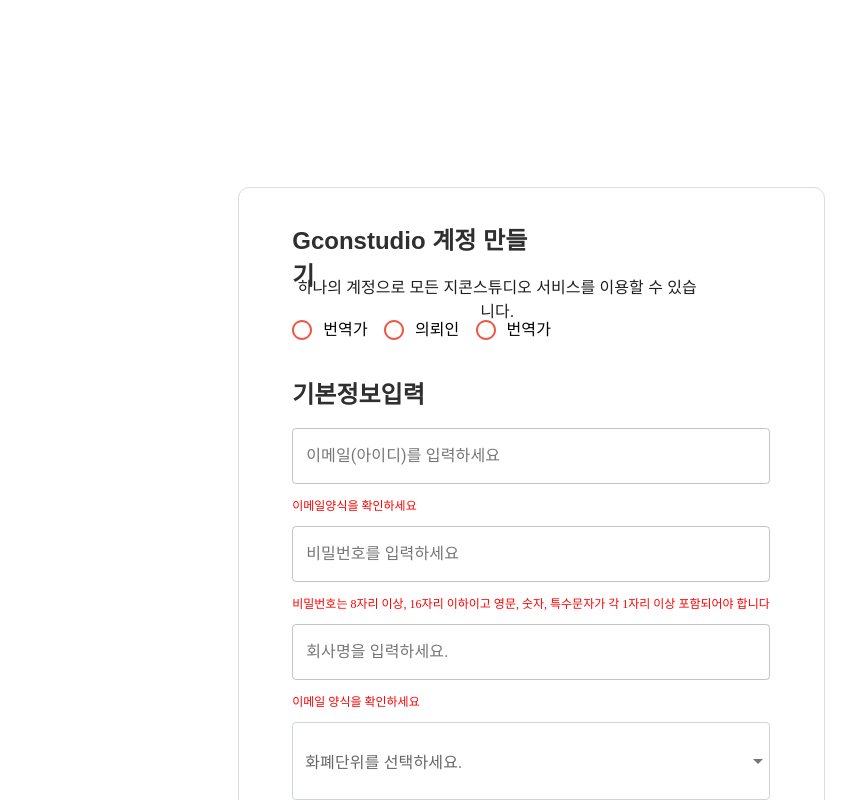
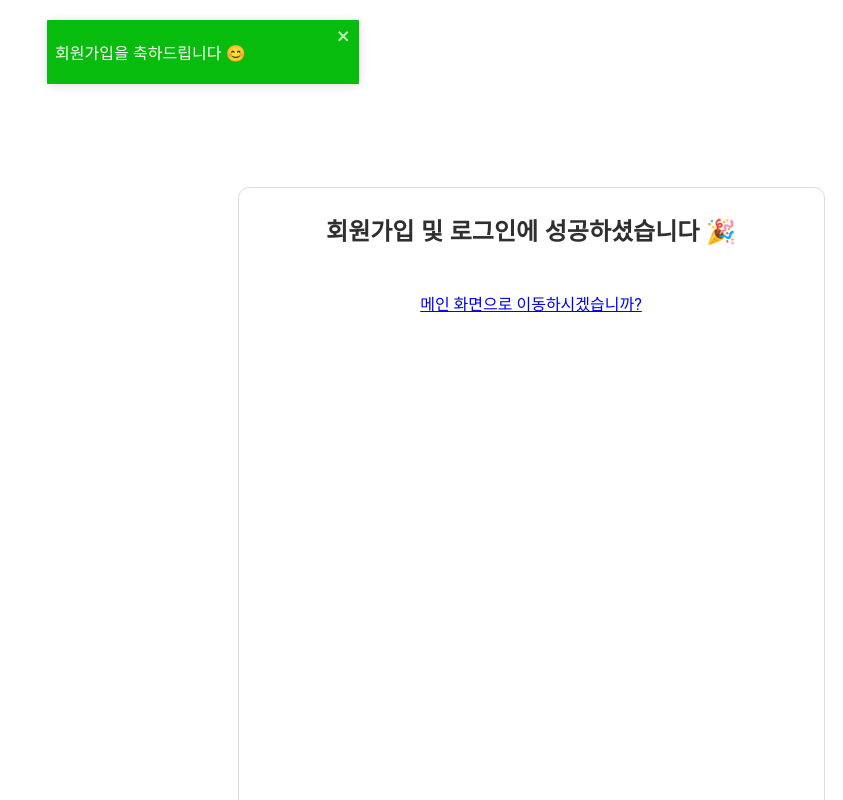
Before and after one commit to insungsong/goncstudio-frontend, a React (Create React App) app: page /signupfail in a window 1280 px wide. Shown: the top 800 px of the page, without its empty margins (437-1280 px from the left). Built offline with nearby package versions, Linux system fonts and the light colour scheme.

Commit message:
goncstudio Front-end Done

```diff
--- a/src/App.js
+++ b/src/App.js
@@ -137,6 +137,8 @@
   justify-content:flex-start;
 `;
 
+const GoncstudioForm = styled.form``;
+
 const BootstrapInput = withStyles((theme) => ({
   root: {
     'label + &': {
@@ -175,7 +177,8 @@
 
 const App = () => {
   //직업의 value를 담는 hooks
-  const [value, setValue] = useState("");
+  const [jobCategory, setJobCategory] = useState("");
+  console.log(jobCategory);
 
   //email이 정규식에 부합하는지 보기위한 hooks
   const [emailRegularExpression, setEmailRegularExpression] = useState(false);
@@ -188,6 +191,7 @@
 
   //화폐단위를 선택하는지를 보는 hooks
   const [isCurrency, setIsCurrency] = useState("화폐단위를 선택하세요.");
+
 
   //회사 설립 년도를 선택하는지를 보는 hooks
   const [isChoiceYear, setIsChoiceYear] = useState("");
@@ -211,7 +215,7 @@
     setEmailRegularExpression(regExp.test(email.value));
 
     //password 정규식 filter
-    if (8 <= password.value.length <= 16 && num.test(password.value) && eng.test(password.value) && spe.test(password.value)) {
+    if (password.value.length >= 8 && password.value.length <= 16 && num.test(password.value) && eng.test(password.value) && spe.test(password.value)) {
       setPasswordRegularExpression(true);
     } else {
       setPasswordRegularExpression(false)
@@ -220,6 +224,7 @@
     //회사이메일 정규식 filter
     setCompanyNameRegularExpression(regExp.test(companyEmail.value));
 
+    // 설립일 Vanilla JS를 활용하여 만드는 스타일 코드를 위한 조건코드(1-1)
     // var today = new Date();
     // var previousYear = 1919;
     // var birthday = today.getFullYear();
@@ -242,48 +247,32 @@
   return (
     <div className="App">
       <Container>
+        <GoncstudioForm method="post" action={`http://localhost:4000/signUp?jobCategory=${jobCategory}&email=${email.value}&password=${password.value}&companyEmail=${companyEmail.value}&isCurrency=${isCurrency}&isChoiceYear=${isChoiceYear}`}>
           <GonstudioBox>
             <SubConstudioBox>
               <SubConstudioContent>Gconstudio 계정 만들기</SubConstudioContent>
               <MiniSubConstudioContent>하나의 계정으로 모든 지콘스튜디오 서비스를 이용할 수 있습니다.</MiniSubConstudioContent>
-            <RadioGroup style={{ display: "block" }} aria-label="job" value={value} onChange={(e) => {
+              <RadioGroup style={{ display: "block" }} aria-label="job" value={jobCategory} onChange={(e) => {
                 const { target: { value } }
                   = e
-              setValue(value);
+                setJobCategory(value);
               }}>
                 <FormControlLabel value="translationCompany" control={<Radio style={{ color: "#f15642" }} />} label="번역가" />
                 <FormControlLabel value="client" control={<Radio style={{ color: "#f15642" }} />} label="의뢰인" />
                 <FormControlLabel value="translator" control={<Radio style={{ color: "#f15642" }} />} label="번역가" />
               </RadioGroup>
 
-            {/* <CheckBoxDiv style={{ paddingTop: "10px" }}>
-              <CheckBox name="checkInfo" value="translationCompany" />번역가
-                  <CheckBox name="checkInfo" value="client" />의뢰인
-                  <CheckBox name="checkInfo" value="translator" />번역가
-              </CheckBoxDiv> */}
               <SubConstudioContent>기본정보입력</SubConstudioContent>
 
-
-
-            {/* <CheckInput type="email" {...email} placeholder="이메일(아이디)를 입력하세요" required /> */}
               <TextField type="email" style={{ width: "100%" }} {...email} label="이메일(아이디)를 입력하세요" variant="outlined" />
               {emailRegularExpression === false ? <WarningFont style={{ color: "red" }}>이메일양식을 확인하세요</WarningFont> : <WarningFont style={{ color: "green" }}>올바른 양식 입니다!</WarningFont>}
-            {/* <CheckInput type="password" {...password} placeholder="비밀번호를 입력하세요" required /> */}
+
               <TextField type="password" style={{ width: "100%" }} {...password} label="비밀번호를 입력하세요" variant="outlined" />
               {passwordRegularExpression === false ? <WarningFont style={{ color: "red" }}>비밀번호는 8자리 이상, 16자리 이하이고 영문, 숫자, 특수문자가 각 1자리 이상 포함되어야 합니다</WarningFont> : <WarningFont style={{ color: "green" }}>올바른 양식 입니다!</WarningFont>}
-            {/* <CheckInput type="email" {...companyEmail} placeholder="회사명을 입력하세요." required /> */}
+
               <TextField type="email" style={{ width: "100%" }} {...companyEmail} label="회사명을 입력하세요." variant="outlined" />
               {companyNameRegularExpression === false ? <WarningFont style={{ color: "red" }}>이메일 양식을 확인하세요</WarningFont> : <WarningFont style={{ color: "green" }}>올바른 양식 입니다!</WarningFont>}
-            {/* <SelectBox onChange={(e) => {
-              const { target: { value } } = e;
-              setIsCurrency(value);
-            }}>
-              <option value="">화폐단위를 선택하세요.</option>
-              <option value="won">원(₩)</option>
-              <option value="GBP">파운드(£)</option>
-              <option value="CNY" >위안(¥)</option>
-              <option value="USD">달러($)</option>
-            </SelectBox> */}
+
               <FormControl style={{ width: "100%" }} >
                 <Select
                   labelId="demo-customized-select-label"
@@ -307,16 +296,18 @@
               </FormControl>
 
               {isCurrency === "화폐단위를 선택하세요." || isCurrency === "" ? <WarningFont style={{ color: "red" }}>필수입력 사항입니다.</WarningFont> : <WarningFont style={{ color: "green" }}>올바른 양식 입니다!</WarningFont>}
-            {/* <SelectBox
+
+              {/*
+              //해당 부분의 주석을 제거하고 310번째줄을 주석처리 후, useEffect Function의 227~239번을 하면 다른 스타일의 설립기념을 볼 수 있습니다 (227번째 줄의 1-1).
+              <SelectBox
               id="year"
               title="년"
               onChange={(e) => {
                 const { target: { value } } = e;
                 setIsChoiceYear(value);
               }}
-            /> */}
-
-
+              />
+            */}
               <TextField
                 id="date"
                 type="date"
@@ -333,13 +324,24 @@
 
               {isChoiceYear === "" ? <WarningFont style={{ color: "red" }}>필수입력 사항입니다.</WarningFont> : <WarningFont style={{ color: "green" }}>올바른 양식 입니다!</WarningFont>}
               <SmallNextBox>
-              <CheckBtn>
-                <LoginP onClick={() => { toast.warning("해당 이벤트는 아직 개발중에 있습니다 😢") }}>다음</LoginP>
+                <CheckBtn onClick={(e) => {
+                  if (!emailRegularExpression ||
+                    !passwordRegularExpression ||
+                    !companyNameRegularExpression || isCurrency === "화폐단위를 선택하세요." ||
+                    isChoiceYear === "") {
+                    toast.error("해당 정보를 정확히 기입해주시기 바랍니다");
+                    e.preventDefault();
+                  } else {
+                    toast.success("계정 정보 확인 및 생성중입니다");
+                  }
+                }} >
+                  <LoginP>다음</LoginP>
                 </CheckBtn>
                 <LoginP style={{ color: "grey", borderBottom: "solid 1px" }} onClick={() => { toast.warning("해당 이벤트는 아직 개발중에 있습니다 😢") }}>로그인</LoginP>
               </SmallNextBox>
             </SubConstudioBox>
           </GonstudioBox>
+        </GoncstudioForm>
       </Container>
       <ToastContainer position={toast.POSITION.TOP_CENTER} />
     </div >
--- /dev/null
+++ b/src/Icons.js
@@ -0,0 +1,5 @@
+import React from "react";
+export const SIGN_IN = () => {
+
+    return (<svg width="24" height="24" xmlns="http://www.w3.org/2000/svg" ><path d="M1.981 8.444h20.038c.398 0 .747.264.856.648l1.105 3.904.02.139c0 .209-.127.402-.33.48l-.001.001c-.24.092-.511-.005-.635-.231l-1.144-2.071-.328 7.967c-.017.403-.347.719-.749.719h-.001c-.393 0-.716-.306-.746-.698-.068-.865-.249-2.933-.304-3.752-.022-.34-.271-.54-.541-.54-.242 0-.514.2-.537.54-.055.819-.236 2.887-.304 3.752-.03.392-.352.698-.746.698h-.001c-.402 0-.732-.316-.749-.719-.086-2.08-.435-8.736-.435-8.736h-1.669s-.349 6.656-.435 8.736c-.017.402-.347.719-.749.719h-.001c-.394 0-.716-.306-.746-.698-.068-.865-.249-2.933-.304-3.752-.023-.34-.295-.54-.537-.54h-.004c-.242 0-.515.2-.537.54-.055.819-.236 2.887-.304 3.752-.03.392-.353.698-.746.698h-.001c-.402 0-.732-.316-.749-.719-.086-2.08-.435-8.736-.435-8.736h-1.681s-.349 6.656-.435 8.736c-.017.403-.347.719-.749.719h-.001c-.394 0-.716-.306-.746-.698-.068-.865-.249-2.933-.304-3.752-.023-.34-.295-.54-.537-.54-.27 0-.519.2-.541.54-.055.819-.236 2.887-.304 3.752-.03.392-.353.698-.746.698h-.001c-.402 0-.732-.316-.749-.719l-.328-7.967-1.144 2.071c-.124.226-.395.323-.635.231l-.001-.001c-.203-.078-.33-.271-.33-.48l.02-.139 1.105-3.904c.109-.384.458-.648.856-.648zm3.019-4.444c1.104 0 2 .896 2 2s-.896 2-2 2-2-.896-2-2 .896-2 2-2zm14 0c-1.104 0-2 .896-2 2s.896 2 2 2 2-.896 2-2-.896-2-2-2zm-6.994 0c1.104 0 2 .896 2 2s-.896 2-2 2-2-.896-2-2 .896-2 2-2z" /></svg>);
+}
--- /dev/null
+++ b/src/Routes.js
@@ -0,0 +1,16 @@
+import React from "react";
+import { Route, Switch } from "react-router-dom"
+import App from "./App"
+import SignIn from "./SignIn"
+import SignUp from "./SignUp"
+
+export default () => {
+    return (
+        <Switch>
+            <Route exact path="/" component={App} />
+            <Route path="/signIn" component={SignIn} />
+            <Route path="/signupsuccess" component={SignUp} />
+            <Route path="/signupfail" component={SignUp} />
+        </Switch>
+    )
+}
--- /dev/null
+++ b/src/SignIn.js
@@ -0,0 +1,71 @@
+import React from "react";
+import { toast, ToastContainer } from "react-toastify";
+import styled from "styled-components";
+import { SIGN_IN } from "./Icons";
+
+const Container = styled.div`
+  width: 1920px;
+  height: 1024px;
+  display:flex;
+  justify-content:center;
+  align-items:center;
+  margin-top:73px;
+`;
+
+const GonstudioBox = styled.div`
+  text-align:center;
+  width: 585px;
+  height: 794px;
+  border-radius: 11px;
+  border: solid 1px #dadce0;
+`;
+
+const SubConstudioBox = styled.div`
+`;
+
+const FontType = styled.p`
+  font-family: Roboto;
+  font-size: 16px;
+  font-weight: normal;
+  font-stretch: normal;
+  font-style: normal;
+  line-height: normal;
+  margin-top:50px;
+  color: rgba(0, 0, 0, 0.6);
+`;
+
+const SubConstudioContent = styled.p`
+width: 251px;
+  height: 29px;
+  font-family: Arial;
+  font-size: 24px;
+  font-weight: bold;
+  font-stretch: normal;
+  font-style: normal;
+  line-height: normal;
+  letter-spacing: normal;
+  color: #2f2f2f;
+  `;
+
+
+
+export default () => {
+    const Hello = () => {
+        toast.success("로그인 되었습니다. 😊")
+    }
+    Hello();
+    return (
+        <Container>
+            <GonstudioBox>
+                <FontType>
+                    로그인을 성공했습니다!
+                </FontType>
+                <FontType>
+                    <a href="https://twigfarm.net/">메인 화면으로 이동하시겠습니까?</a>
+                </FontType>
+                <FontType></FontType>
+            </GonstudioBox>
+            <ToastContainer position={toast.POSITION.TOP_CENTER} />
+        </Container>
+    );
+}
--- /dev/null
+++ b/src/SignUp.js
@@ -0,0 +1,76 @@
+import React from "react";
+import { toast, ToastContainer } from "react-toastify";
+import styled from "styled-components";
+import { SIGN_IN } from "./Icons";
+
+const Container = styled.div`
+  width: 1920px;
+  height: 1024px;
+  display:flex;
+  justify-content:center;
+  align-items:center;
+  margin-top:73px;
+`;
+
+const GonstudioBox = styled.div`
+
+  width: 585px;
+  height: 794px;
+  border-radius: 11px;
+  border: solid 1px #dadce0;
+`;
+
+const SubConstudioBox = styled.div`
+    width:100%;
+    display:flex;
+    justify-content:flex-start;
+`;
+
+const FontType = styled.p`
+  font-family: Roboto;
+  font-size: 16px;
+  font-weight: normal;
+  font-stretch: normal;
+  font-style: normal;
+  line-height: normal;
+  margin-top:50px;
+  text-align:center;
+  color: rgba(0, 0, 0, 0.6);
+`;
+
+const SubConstudioContent = styled.p`
+text-align:center;
+  height: 29px;
+  font-family: Arial;
+  font-size: 24px;
+  font-weight: bold;
+  font-stretch: normal;
+  font-style: normal;
+  line-height: normal;
+  letter-spacing: normal;
+  color: #2f2f2f;
+
+  `;
+
+
+
+export default () => {
+    const Hello = () => {
+        toast.success("회원가입을 축하드립니다 😊")
+    }
+    Hello();
+    return (
+        <Container>
+            <GonstudioBox>
+
+                <SubConstudioContent>회원가입 및 로그인에 성공하셨습니다 🎉</SubConstudioContent>
+
+                <FontType >
+                    <a href="https://twigfarm.net/">메인 화면으로 이동하시겠습니까?</a>
+                </FontType>
+                <FontType></FontType>
+            </GonstudioBox>
+            <ToastContainer position={toast.POSITION.TOP_CENTER} />
+        </Container>
+    );
+}
--- a/src/index.js
+++ b/src/index.js
@@ -2,10 +2,11 @@
 import ReactDOM from 'react-dom';
 import App from './App';
 import { BrowserRouter } from "react-router-dom";
+import Routes from "./Routes";
 
 ReactDOM.render(
   <BrowserRouter>
-    <App />
+    <Routes />
   </BrowserRouter>,
   document.getElementById("root")
 );
```
Also changed, not shown: src/signupfail.js (added, +73 -0 lines), db.js (deleted), package.json (line endings or trailing spaces). Lines whose indentation alone changed are shown as unchanged.
